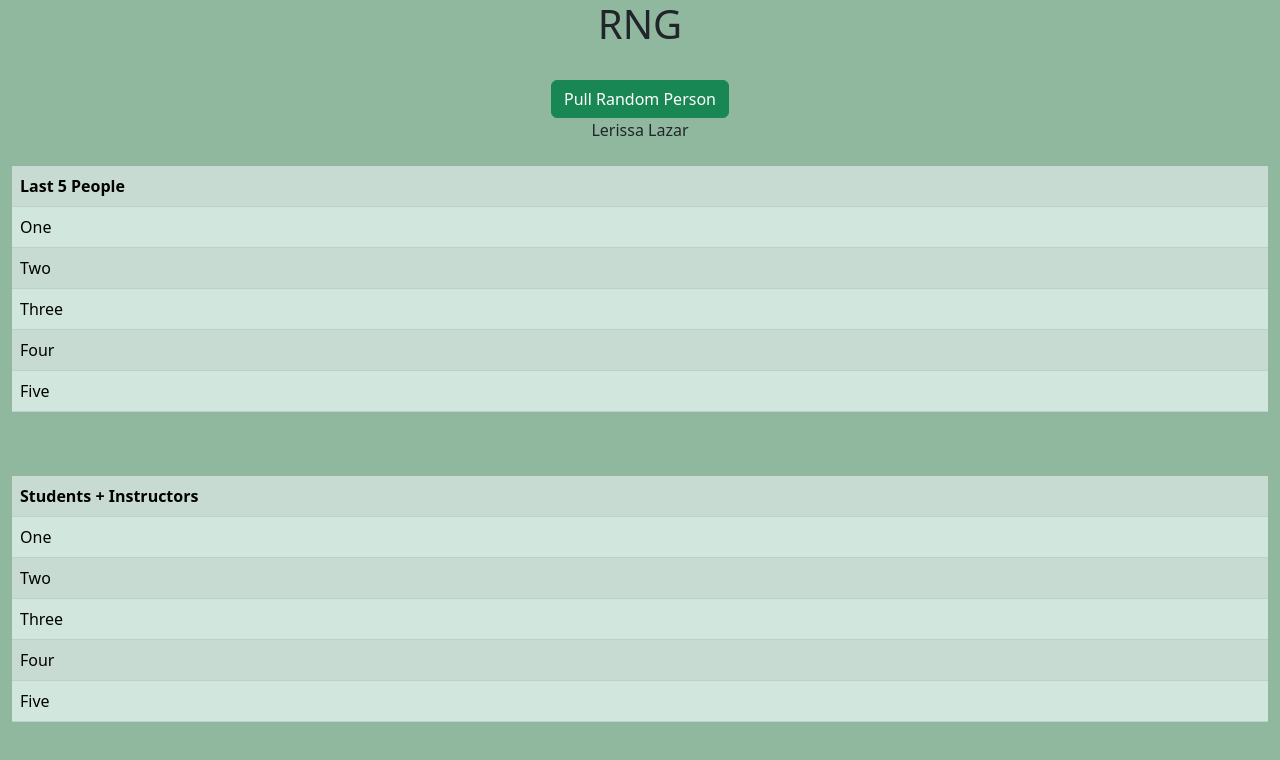
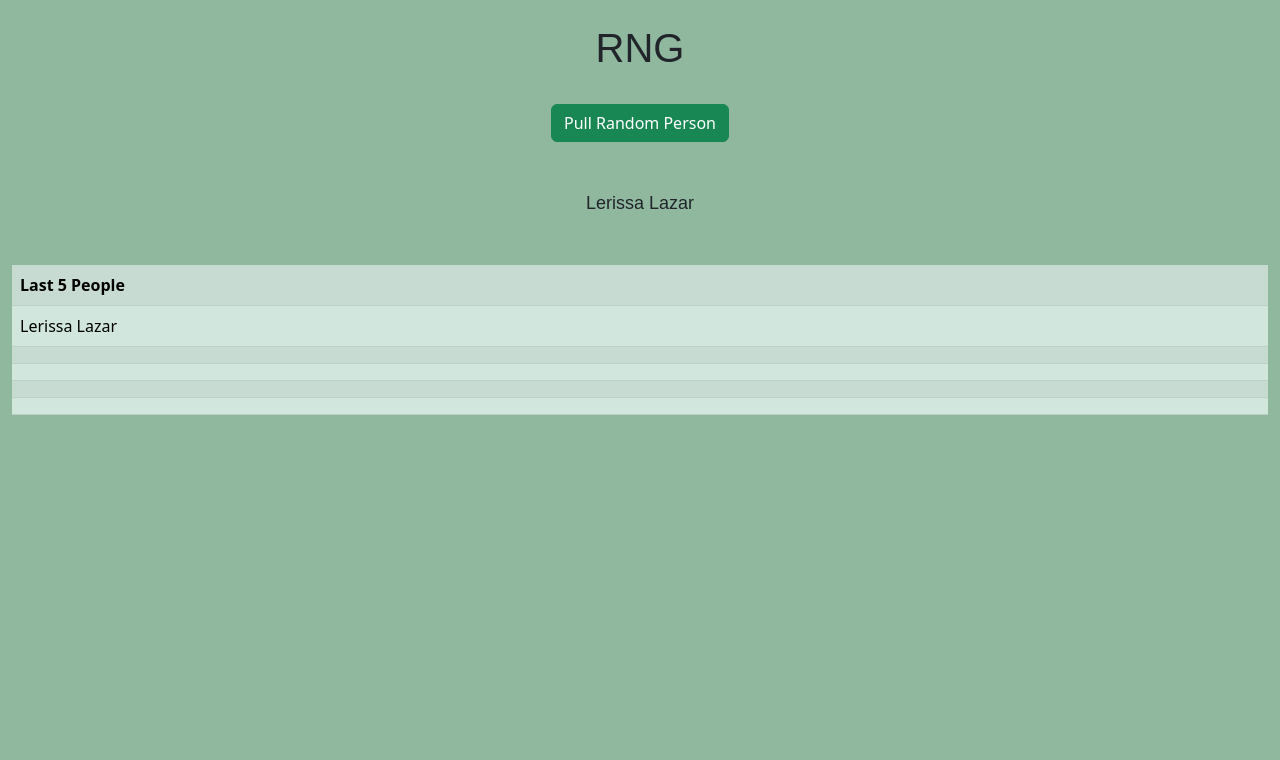
Before and after one commit to MJGowan/GowanMRNG, a plain HTML site: page index.html in a window 1280 px wide. Both pictures are taken after a click on the button "Pull Random Person". Drawn offline with nearby package versions, Linux system fonts and the light colour scheme.

Commit message:
1/20/2023 3:03PM

```diff
--- a/css/styles.css
+++ b/css/styles.css
@@ -1,3 +1,11 @@
 body {
     background-color:rgb(143, 184, 159);
 }
+.title{
+    font-family: fantasy;
+}
+.injection{
+    font-size:large;
+    font-family: fantasy;
+    font-weight:lighter;
+}
--- a/index.html
+++ b/index.html
@@ -12,8 +12,9 @@
 
 <body>
     <div class="container-fluid">
+        <br>
         <div class="row">
-            <h1 class="text-center">RNG</h1>
+            <h1 class="text-center title">RNG</h1>
         </div>
         <br>
         <div class="row">
@@ -22,9 +23,12 @@
                 <button id="randomBtn" type="button" class="btn btn-success">Pull Random Person</button>
             </div>
         </div>
+        <br>
+        <br>
         <div class="row">
-            <div id="injectHere" class="col d-flex justify-content-center"></div>
+            <div id="injectHere" class="col d-flex justify-content-center injection"></div>
         </div>
+        <br>
         <br>
         <table class="table table-success table-striped">
             <tbody>
@@ -32,23 +36,23 @@
                     Last 5 People
                 </th>
                 <tr>
-                    <td id="personOne">One</td>
+                    <td id="personOne"></td>
                 </tr>
                 <tr>
-                    <td id="personTwo">Two</td>
+                    <td id="personTwo"></td>
                 </tr>
                 <tr>
-                    <td id="personThree">Three</td>
+                    <td id="personThree"></td>
                 </tr>
                 <tr>
-                    <td id="personFour">Four</td>
+                    <td id="personFour"></td>
                 </tr>
                 <tr>
-                    <td id="personFive">Five</td>
+                    <td id="personFive"></td>
                 </tr>
             </tbody>
         </table>
-
+        <!--
         <br>
         <br>
 
@@ -75,6 +79,8 @@
             </tbody>
         </table>
 
+    -->
+
     </div>
 
     <script src="https://cdn.jsdelivr.net/npm/bootstrap@5.2.3/dist/js/bootstrap.bundle.min.js"
--- a/scripts/app.js
+++ b/scripts/app.js
@@ -21,24 +21,31 @@ fetch('./data.json').then(response => response.json()).then(
 
             function generate(){
                 let rndNum = Math.floor(Math.random() * students.length);
-                injectHere.innerHTML = students[rndNum].name;
+                let displayName = students[rndNum].name;
+                fivePeople(displayName);
+            }
+
+            function fivePeople(displayName){
+
+                // the "" could be replaced with undefined, both work
+                if(personFour.innerText != ""){
+                    personFive.innerText = personFour.innerText;
+                }
+                if(personThree.innerText != ""){
+                    personFour.innerText = personThree.innerText;
+                }
+                if(personTwo.innerText != ""){
+                    personThree.innerText = personTwo.innerText;
+                }
+                if(personOne.innerText != ""){
+                    personTwo.innerText = personOne.innerText;
+                }
+                    personOne.innerText = displayName;
+
+                injectHere.innerHTML = displayName;
             }
         })
 
 
 
-
-
-
-
-
-
-
-
-
-
-
-
-
-
 }
```
